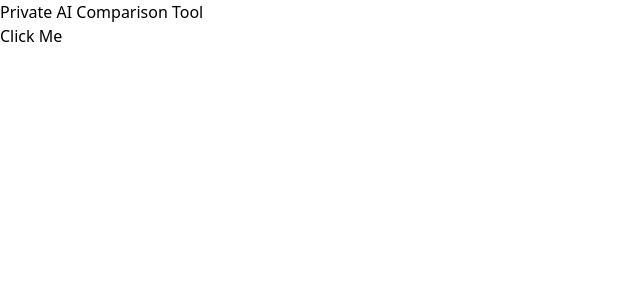
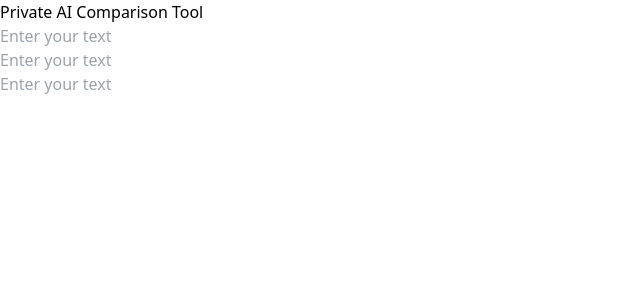
Before and after one commit to IrinaPresnyakova/pai-comparison-tool-client, a React (Vite) app: page / in a window 1280 px wide. Shown: the top 300 px of the page, without its empty margins (0-640 px from the left). Built offline with nearby package versions, Linux system fonts and the light colour scheme.

Commit message:
Add two components to the main page

```diff
--- a/package.json
+++ b/package.json
@@ -15,6 +15,7 @@
     "prepare": "husky install"
   },
   "dependencies": {
+    "@material-tailwind/react": "^2.1.4",
     "autoprefixer": "^10.4.16",
     "postcss": "^8.4.31",
     "react": "^18.2.0",
--- a/src/App.jsx
+++ b/src/App.jsx
@@ -1,4 +1,6 @@
 import Button from "./components/Button";
+import { InputDefault } from "./components/InputDefault";
+import { Output } from "./components/Output";
 
 import "./styles/styles.css";
 
@@ -6,7 +8,10 @@ const App = () => {
   return (
     <main className="container mx-auto">
       <h2 className="text-2xl">Private AI Comparison Tool</h2>
-      <Button>Click Me</Button>
+      {/* <Button>Click Me</Button> */}
+      <InputDefault />
+      <Output />
+      <Output />
     </main>
   );
 };
--- /dev/null
+++ b/src/components/InputDefault.jsx
@@ -0,0 +1,9 @@
+import { Input } from "@material-tailwind/react";
+
+export function InputDefault() {
+  return (
+      <div className="mb-3 pt-0 w-full">
+        <input size="lg" type="text" placeholder="Enter your text" className="px-8 py-6 placeholder-blueGray-300 text-blueGray-600 relative bg-white bg-white rounded text-base border-0 shadow outline-none focus:outline-none focus:ring w-full"/>
+      </div>
+  );
+}
--- /dev/null
+++ b/src/components/Output.jsx
@@ -0,0 +1,12 @@
+import { Input } from "@material-tailwind/react";
+
+export function Output() {
+  return (
+
+    <div className="w-1/2">
+      <div flex space-x-4 className="mb-3 pt-5">
+        <input size="lg" type="text" placeholder="Enter your text" className="px-8 py-6 placeholder-blueGray-300 text-blueGray-600 relative bg-white bg-white rounded text-base border-0 shadow outline-none focus:outline-none focus:ring w-full"/>
+      </div>
+    </div>
+  );
+}
```
Also changed, not shown: 1 other file (tests, documents, lock files or other folders).
